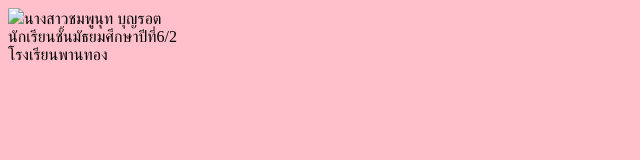
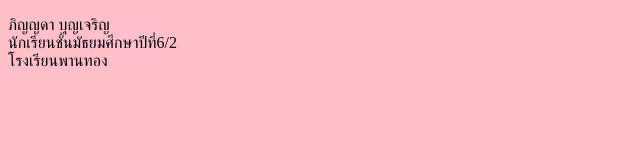
Before and after one commit to pinyada31/portfolio, a plain HTML site: page index.html in a window 1280 px wide. Shown: the whole page, without its empty margins (0-640 px from the left). Drawn offline with Linux system fonts and the light colour scheme.

Commit message:
Update index.html

```diff
--- a/index.html
+++ b/index.html
@@ -4,8 +4,7 @@
     <title>Portfolio pinyada</title>
 </head>
 <body bgcolor=pink>
-<img src="
-<p>นางสาวชมพูนุท บุญรอต</br>
+<p>ภิญญดา บุญเจริญ</br>
 นักเรียนชั้นมัธยมศึกษาปีที่6/2<br>
 โรงเรียนพานทอง</p>
 </body>
```
